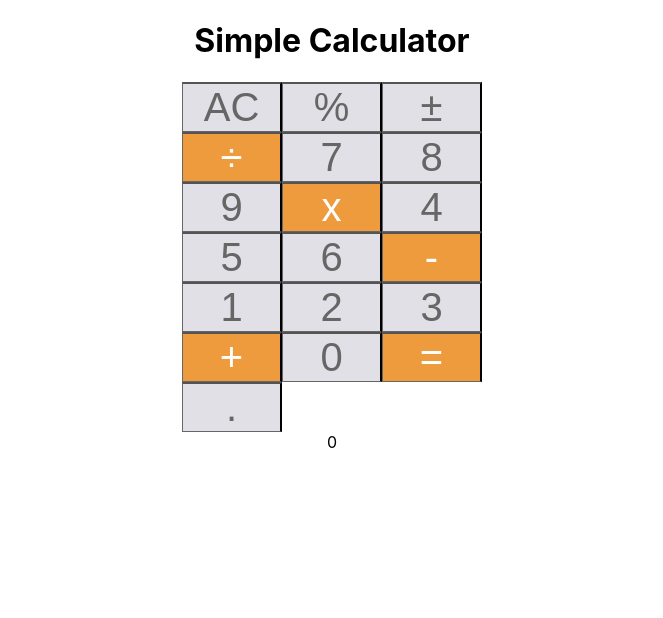
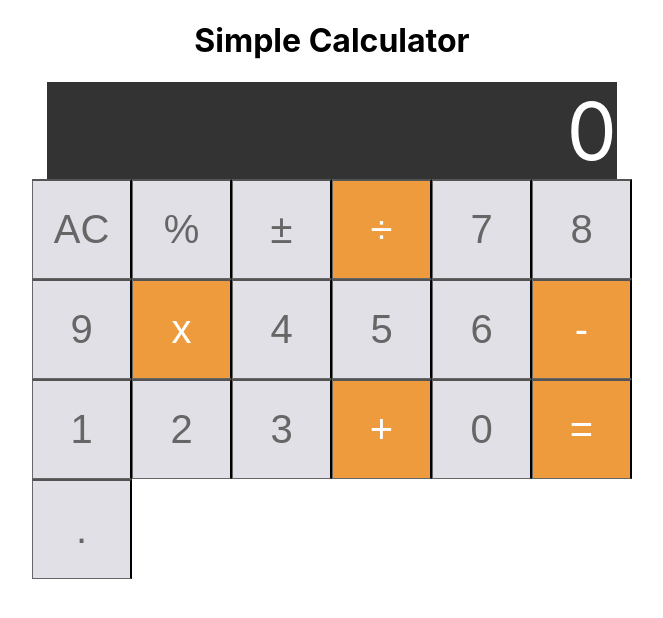
Before and after one commit to benstone1/Pursuit-Core-Web-React-Calculator-Lab, a React (Create React App) app in the folder calculator/: page / in a window 1280 px wide. Shown: the top 618 px of the page, without its empty margins (308-971 px from the left). Built offline with nearby package versions, Linux system fonts and the light colour scheme.

Commit message:
fixing the display functionality of app

```diff
--- a/calculator/src/App.css
+++ b/calculator/src/App.css
@@ -34,11 +34,21 @@ button:active {
 .calc {
   display: flex;
   flex-direction: column;
-  width: 300px;
+  justify-content: center;
 }
 
 .buttons {
+  width: 600px;
+  height: 400px;
   display: flex;
   flex-direction: row;
   flex-wrap: wrap;
+  margin-right: -15px;
+  margin-left: -15px;
 }
+.display {
+  font-size: 5em;
+  color: #fff;
+  text-align: right;
+  background-color: #333;
+}
--- a/calculator/src/App.js
+++ b/calculator/src/App.js
@@ -8,10 +8,12 @@ class App extends React.Component {
     super();
     this.initialState = {
       displayValue: 0,
+      input: '',
       previousValue: null,
       operation: null,
       waitingForNewValue: false,
-      result: 0
+      // result: 0,
+      negative: false
     };
 
     this.state = this.initialState;
@@ -21,9 +23,10 @@ class App extends React.Component {
 
 
   handleInput = event => {
+    let { input } = this.state
     this.setState({
-      previousValue: this.state.displayValue,
-      displayValue: parseFloat(event.target.innerText)
+      // previousValue: this.state.displayValue,
+      input: parseFloat(input += event.target.innerText)
     });
   };
 
@@ -31,29 +34,55 @@ class App extends React.Component {
     this.setState(this.initialState);
   };
 
-  handleOperation = event => {
-    this.ops();
+  handleOperationButton = e => {
+    const { input } = this.state
+    this.setState({
+      operation: e.target.innerText,
+      previousValue: parseFloat(input),
+
+    });
+    this.handleMath()
+  };
+
+  handleMath = () => {
+    const { operation, previousValue } = this.state
+    if (operation === "+") {
+      this.setState({
+        // previousValue: parseFloat(input),
+        input: '',
+      })
+      return parseFloat(previousValue) + parseFloat(previousValue)
+    }
+  };
+
+  showAnswer = e => {
+    const { input, previousValue } = this.state
 
     this.setState({
-      operation: event.target.innerText
-      // displayValue: this.ops()
+      displayValue: parseFloat(previousValue) + parseFloat(input)
     });
-  };
+  }
 
-  ops = () => {
-    const { operation, displayValue, previousValue } = this.state;
-
-    if (operation === "+") {
+  //converts between negative nad positive
+  handleConversion = e => {
+    const { displayValue, negative } = this.state
+    if (negative === false) {
       this.setState({
-        displayValue: previousValue + displayValue
-      });
+        displayValue: (Math.abs(displayValue) * -1),
+        negative: true
+      })
+    } else {
+      this.setState({
+        displayValue: (Math.abs(displayValue)),
+        negative: false
+      })
     }
-  };
+  }
 
   handleSubmit = event => event.preventDefault();
 
   render() {
-    const { operation, displayValue } = this.state;
+    const { operation, displayValue, result } = this.state;
 
     console.log(this.state);
 
@@ -61,14 +90,22 @@ class App extends React.Component {
       <div className="App">
         <h1>Simple Calculator</h1>
 
-        <CalculatorForm
-          operation={operation}
-          handleInput={this.handleInput}
-          handleOperation={this.handleOperation}
-          handleSubmit={this.handleSubmit}
-        />
-
-        <Display displayValue={displayValue} />
+        <div className='holder'>
+          <Display
+            displayValue={displayValue}
+            result={result}
+          />
+          <CalculatorForm
+            operation={operation}
+            handleInput={this.handleInput}
+            handleOperationButton={this.handleOperationButton}
+            handleMath={this.handleMath}
+            handleSubmit={this.handleSubmit}
+            handleConversion={this.handleConversion}
+            allClear={this.allClear}
+            showAnswer={this.showAnswer}
+          />
+        </div>
       </div>
     );
   }
--- a/calculator/src/components/CalculatorForm.jsx
+++ b/calculator/src/components/CalculatorForm.jsx
@@ -15,76 +15,44 @@ class CalculatorForm extends Component {
                         <button className="button col-3" onClick={this.props.allClear}>AC</button>
                         <button
                             className="button col-3"
-                            onClick={this.handleOperation}
+                            onClick={this.handleOperationButton}
                             value={this.props.operation}
                         > % </button>
-                        <button className="button col-3" onClick={this.props.handleOperation}>
-                            ±
-              </button>
+                        <button className="button col-3" onClick={this.props.handleConversion}>±</button>
                         <button
                             className="button col-3 orange"
-                            onClick={this.props.handleOperation}
-                        >
-                            ÷
-              </button>
-                        <button onClick={this.props.handleInput} className="button col-3">
-                            7
-              </button>
-                        <button onClick={this.props.handleInput} className="button col-3">
-                            8
-              </button>
-                        <button onClick={this.props.handleInput} className="button col-3">
-                            9
-              </button>
+                            onClick={this.props.handleOperationButton}
+                        > ÷ </button>
+                        <button onClick={this.props.handleInput} className="button col-3">7</button>
+                        <button onClick={this.props.handleInput} className="button col-3">8</button>
+                        <button onClick={this.props.handleInput} className="button col-3">9</button>
                         <button
                             className="button col-3 orange"
-                            onClick={this.props.handleOperation}
-                        >
-                            x
-              </button>
-                        <button onClick={this.props.handleInput} className="button col-3">
-                            4
-              </button>
-                        <button onClick={this.props.handleInput} className="button col-3">
-                            5
-              </button>
-                        <button onClick={this.props.handleInput} className="button col-3">
-                            6
-              </button>
+                            onClick={this.props.handleOperationButton}
+                        >x</button>
+                        <button onClick={this.props.handleInput} className="button col-3">4</button>
+                        <button onClick={this.props.handleInput} className="button col-3"> 5</button>
+                        <button onClick={this.props.handleInput} className="button col-3">6</button>
                         <button
                             className="button col-3 orange"
-                            onClick={this.props.handleOperation}
+                            onClick={this.props.handleOperationButton}
                         >
                             -
               </button>
-                        <button onClick={this.props.handleInput} className="button col-3">
-                            1
-              </button>
-                        <button onClick={this.props.handleInput} className="button col-3">
-                            2
-              </button>
-                        <button onClick={this.props.handleInput} className="button col-3">
-                            3
-              </button>
+                        <button onClick={this.props.handleInput} className="button col-3">1</button>
+                        <button onClick={this.props.handleInput} className="button col-3">2</button>
+                        <button onClick={this.props.handleInput} className="button col-3">3</button>
                         <button
                             className="button col-3 orange"
-                            onClick={this.props.handleOperation}
+                            onClick={this.props.handleOperationButton}
                             value={this.props.operation}
-                        >
-                            +
-              </button>
-                        <button onClick={this.props.handleInput} className="button col-6">
-                            0
-              </button>
+                        >+</button>
+                        <button onClick={this.props.handleInput} className="button col-6">0</button>
                         <button
                             className="button col-3 orange"
-                            onClick={this.props.handleOperation}
-                        >
-                            =
-              </button>
-                        <button className="button col-3" onClick={this.props.handleOperation}>
-                            .
-              </button>
+                            onClick={this.props.showAnswer}
+                        >=</button>
+                        <button className="button col-3" onClick={this.props.handleOperationButton}>.</button>
                     </div>
                 </div>
             </form>
```
